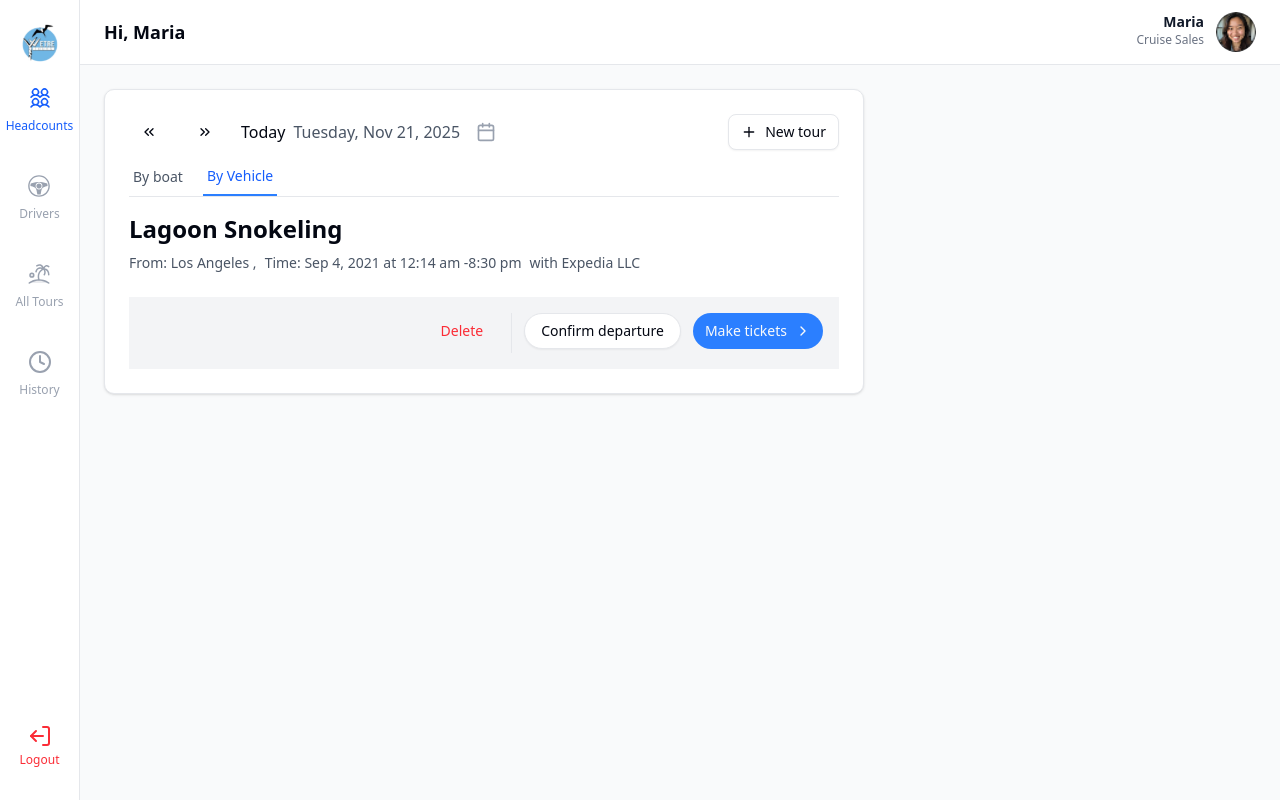
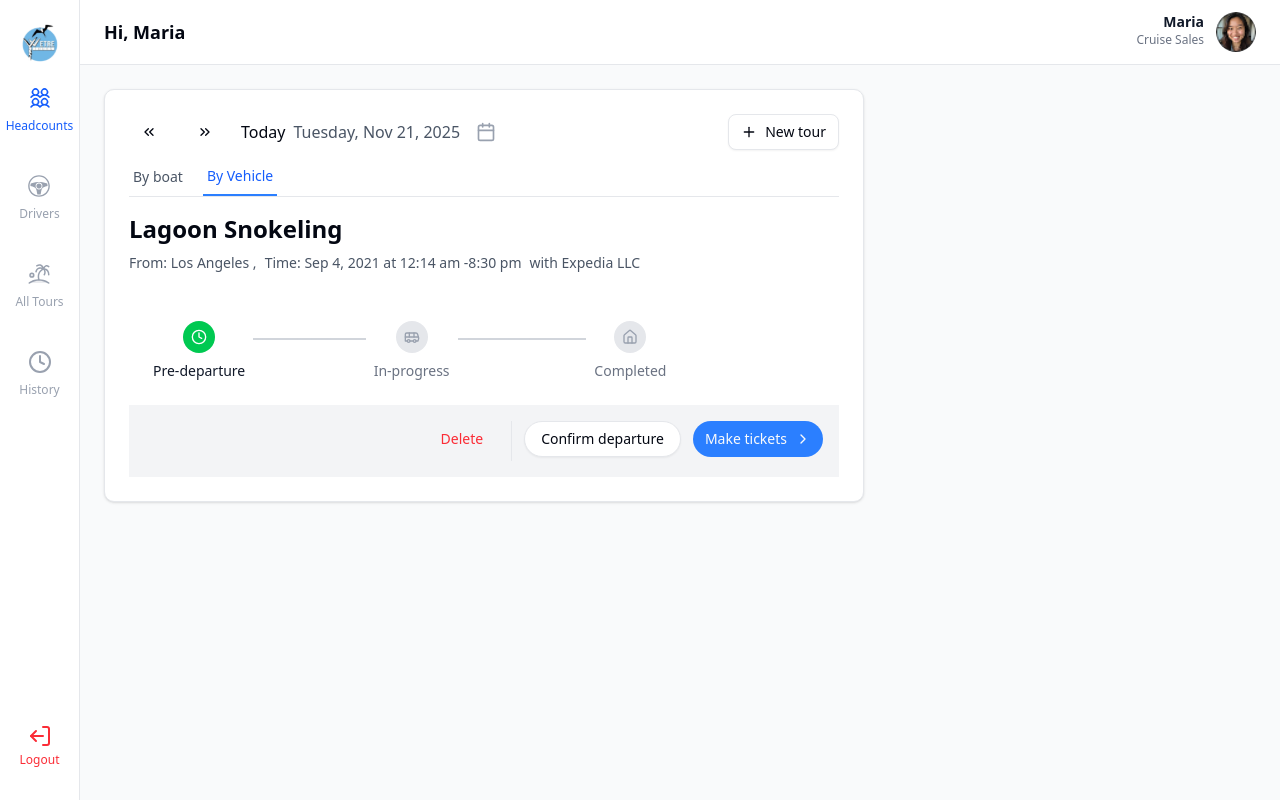
Before and after one commit to suman-chandra-barman/etre-tours-webapp, a Next.js app: page /cruise-sales in a window 1280 px wide. Built offline with nearby package versions, Linux system fonts and the light colour scheme.

Commit message:
feat: add ProgressTracker component to CruiseTourSetupForm for step tracking

```diff
--- a/src/components/Forms/CruiseTourSetupForm.tsx
+++ b/src/components/Forms/CruiseTourSetupForm.tsx
@@ -11,6 +11,7 @@ import {
 import { Button } from "../ui/button";
 import { Separator } from "../ui/separator";
 import CreateCruiseNewTourModal from "../Modals/CreateCruiseNewTourModal";
+import ProgressTracker from "../Tours/ProgressTracker";
 
 interface CruiseTourSetupFormProps {
   tourData?: {
@@ -30,6 +31,9 @@ const CruiseTourSetupForm = ({
 }: CruiseTourSetupFormProps) => {
   const [activeTab, setActiveTab] = useState<"boat" | "vehicle">("vehicle");
   const [isModalOpen, setIsModalOpen] = useState(false);
+  const [currentStep, setCurrentStep] = useState<
+    "pre-departure" | "in-progress" | "completed"
+  >("pre-departure");
 
   return (
     <div className="p-4 md:p-6 bg-white rounded-lg shadow-sm border">
@@ -94,6 +98,9 @@ const CruiseTourSetupForm = ({
         </p>
       </div>
 
+      {/* Progress Tracker */}
+      <ProgressTracker currentStep={currentStep} />
+
       {/* Action Buttons */}
       <div className="flex justify-end gap-3 p-4 bg-gray-100">
         <Button
@@ -120,7 +127,10 @@ const CruiseTourSetupForm = ({
       </div>
 
       {/* Create New Tour Modal */}
-      <CreateCruiseNewTourModal open={isModalOpen} onOpenChange={setIsModalOpen} />
+      <CreateCruiseNewTourModal
+        open={isModalOpen}
+        onOpenChange={setIsModalOpen}
+      />
     </div>
   );
 };
```
